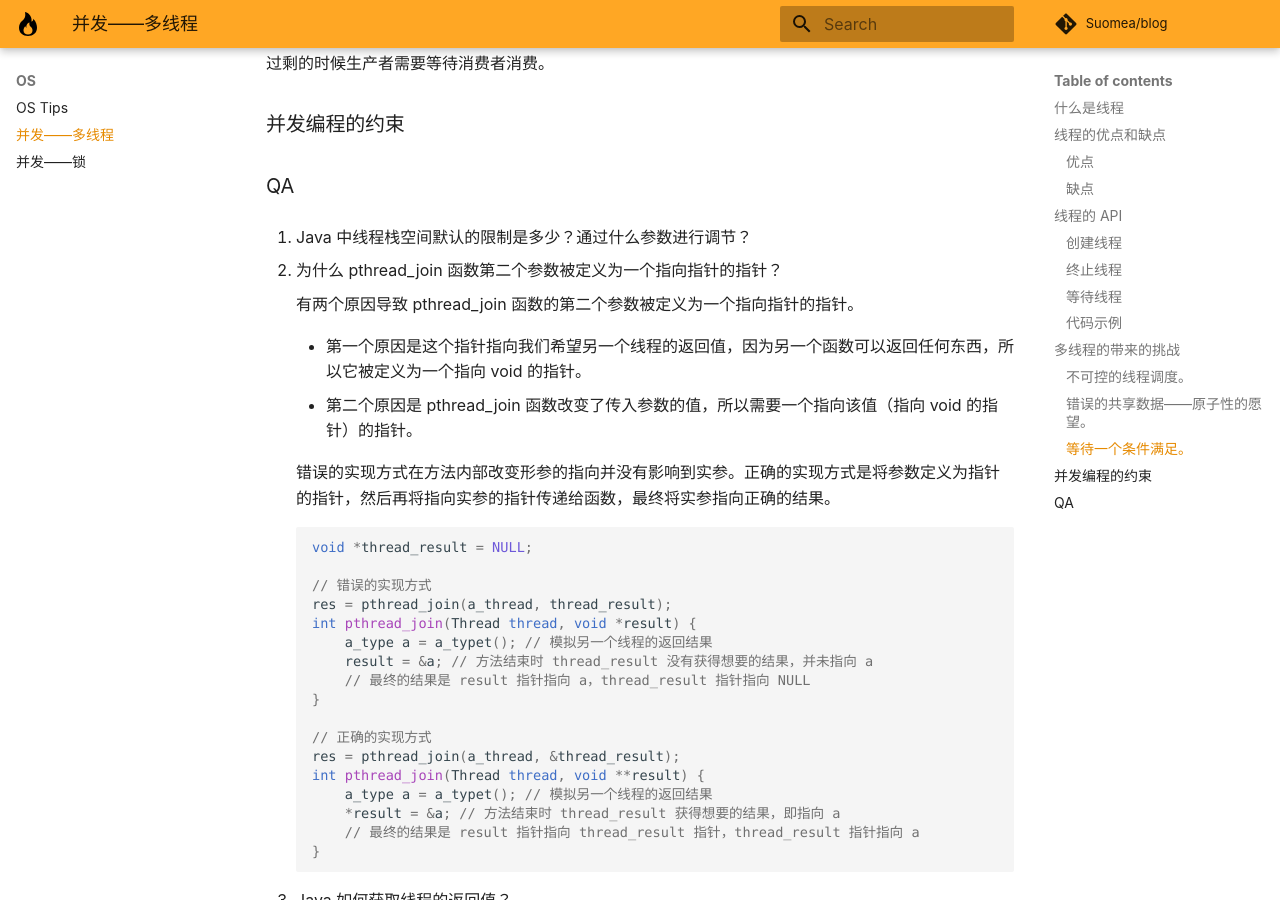
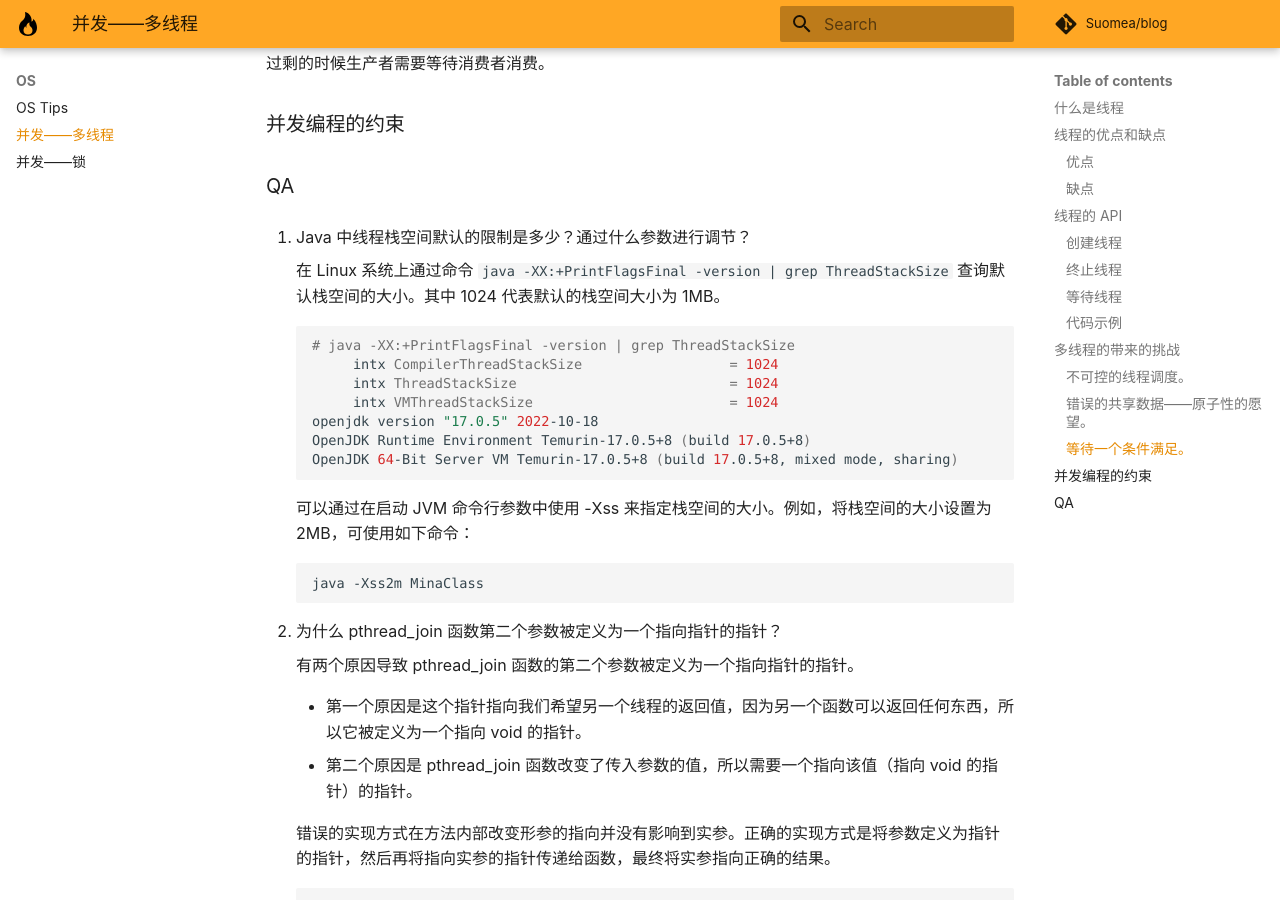
Before and after one commit to Suomea/blog, an MkDocs documentation site: the page built from docs/OS/并发——多线程.md, in a window 1280 px wide and 900 px high, scrolled down 6771 px. Built offline with MkDocs 1.6.1 and Material for MkDocs 9.7.7, drawn with Linux system fonts in a browser that asks for light colours; some web fonts are replaced; comment, search, counter and statistics services are not loaded.

Commit message:
更新‘MySQL Tips’；更新‘并发——多线程’。

````diff
--- a/docs/OS/并发——多线程.md
+++ b/docs/OS/并发——多线程.md
@@ -257,6 +257,22 @@ pthread_join 就是这样的一种情况，需要等待另一个线程执行完
 ### QA
 1. Java 中线程栈空间默认的限制是多少？通过什么参数进行调节？
 
+    在 Linux 系统上通过命令 `java -XX:+PrintFlagsFinal -version | grep ThreadStackSize` 查询默认栈空间的大小。其中 1024 代表默认的栈空间大小为 1MB。
+    ```shell
+    # java -XX:+PrintFlagsFinal -version | grep ThreadStackSize
+         intx CompilerThreadStackSize                  = 1024                                   {pd product} {default}
+         intx ThreadStackSize                          = 1024                                   {pd product} {default}
+         intx VMThreadStackSize                        = 1024                                   {pd product} {default}
+    openjdk version "17.0.5" 2022-10-18
+    OpenJDK Runtime Environment Temurin-17.0.5+8 (build 17.0.5+8)
+    OpenJDK 64-Bit Server VM Temurin-17.0.5+8 (build 17.0.5+8, mixed mode, sharing)
+    ```
+
+    可以通过在启动 JVM 命令行参数中使用 -Xss 来指定栈空间的大小。例如，将栈空间的大小设置为 2MB，可使用如下命令：
+    ```shell
+    java -Xss2m MinaClass
+    ```
+
 2. 为什么 pthread_join 函数第二个参数被定义为一个指向指针的指针？
 
     有两个原因导致 pthread_join 函数的第二个参数被定义为一个指向指针的指针。
````
Also changed, not shown: docs/MySQL/MySQL Tips.md (+1 -4 lines).
